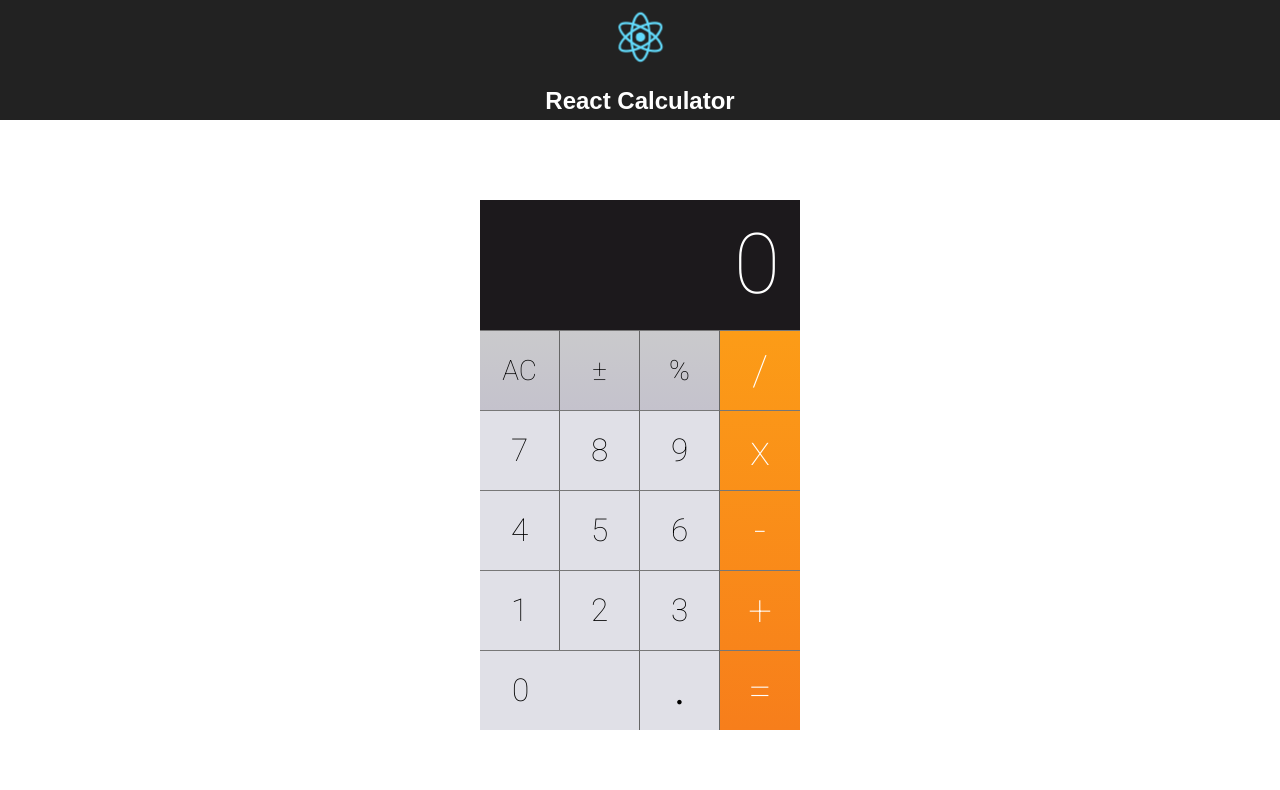
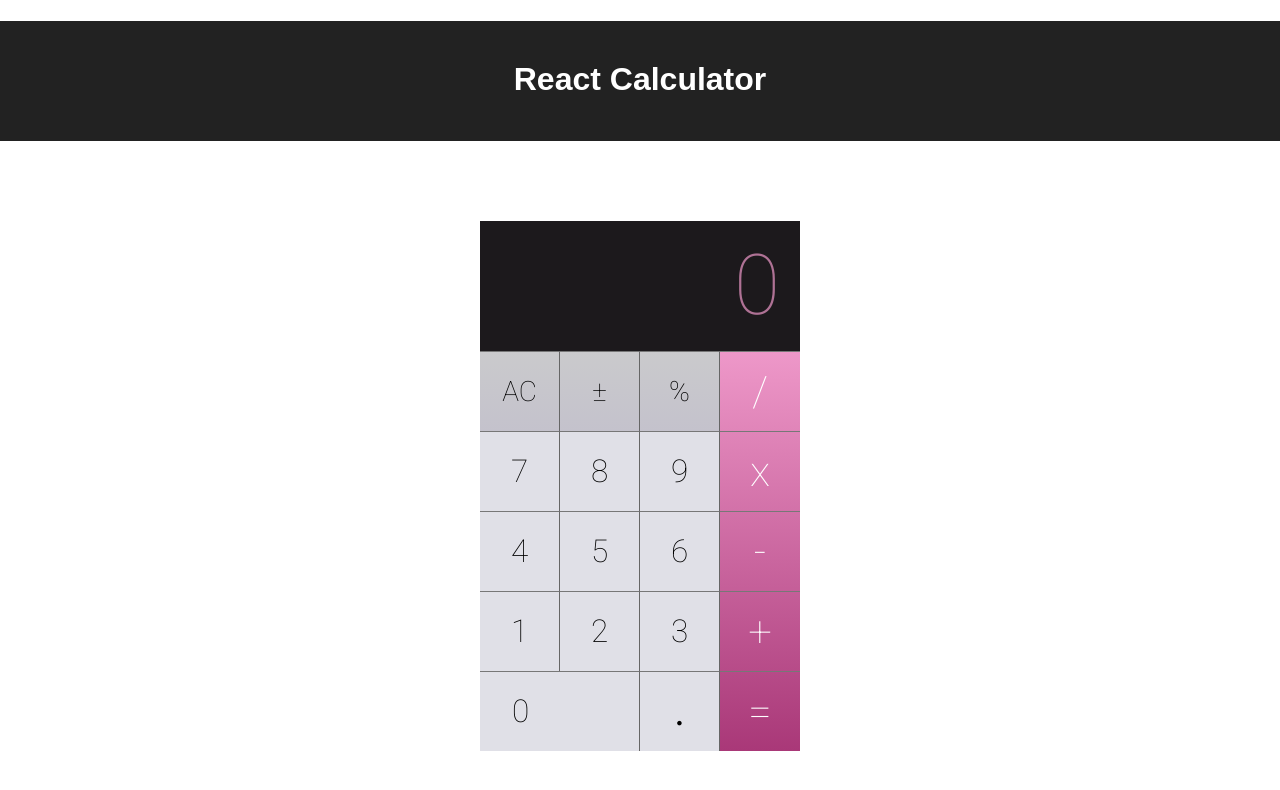
Before and after one commit to gregmarquet/calculator-react, a React (Create React App) app: page / in a window 1280 px wide. Shown: the top 790 px of the page. Built offline with nearby package versions, Linux system fonts and the light colour scheme.

Commit message:
delete AutoshrinkingText, and change calculator style

```diff
--- a/src/App.css
+++ b/src/App.css
@@ -17,7 +17,8 @@
 }
 
 .App-title {
-  font-size: 1.5em;
+  position: relative;
+  top: 33%;
 }
 
 .App-intro {
--- a/src/App.js
+++ b/src/App.js
@@ -25,7 +25,6 @@ class App extends Component {
     return (
       <div className="App">
         <header className="App-header">
-          <img src={logo} className="App-logo" alt="logo" />
           <h1 className="App-title">React Calculator</h1>
         </header>
         <div className="main-container">
--- a/src/components/AutoShrinkingText/AutoShrinkingText.js
+++ /dev/null
@@ -1,10 +0,0 @@
-import React from 'react'
-
-function AutoShrinkingText(props) {
-  return (
-    <div {...props}/>
-
-  )
-}
-
-export default AutoShrinkingText;
--- a/src/components/Calculator/Calculator.css
+++ b/src/components/Calculator/Calculator.css
@@ -25,7 +25,8 @@ button:active {
 }
 
 .calculator-display {
-  color: white;
+  /* color: white; */
+  color: rgba(238, 152, 201,.7);
   background: #1c191c;
   line-height: 130px;
   font-size: 6em;
@@ -93,5 +94,5 @@ button:active {
 }
 .calculator .operator-keys {
   height: 400px;
-  background:  linear-gradient(to bottom, rgba(252,156,23,1) 0%, rgba(247,126,27,1) 100%);
+  background:  linear-gradient(to bottom, rgba(238, 152, 201,1) 0%, rgba(169, 56, 120,1) 100%);
 }
--- a/src/components/Calculator/Calculator.js
+++ b/src/components/Calculator/Calculator.js
@@ -1,6 +1,5 @@
 import React, { Component } from 'react';
 
-import AutoShrinkingText from '../AutoShrinkingText/AutoShrinkingText';
 import './Calculator.css';
 
 
@@ -111,8 +110,8 @@ class Calculator extends Component {
 
     return (
       <div className="calculator">
-        <AutoShrinkingText
-          className="calculator-display">{displayValue}</AutoShrinkingText>
+        <div
+          className="calculator-display">{displayValue}</div>
         <div className="calculator-keypad">
           <div className="input-keys">
             <div className="function-keys">
```
